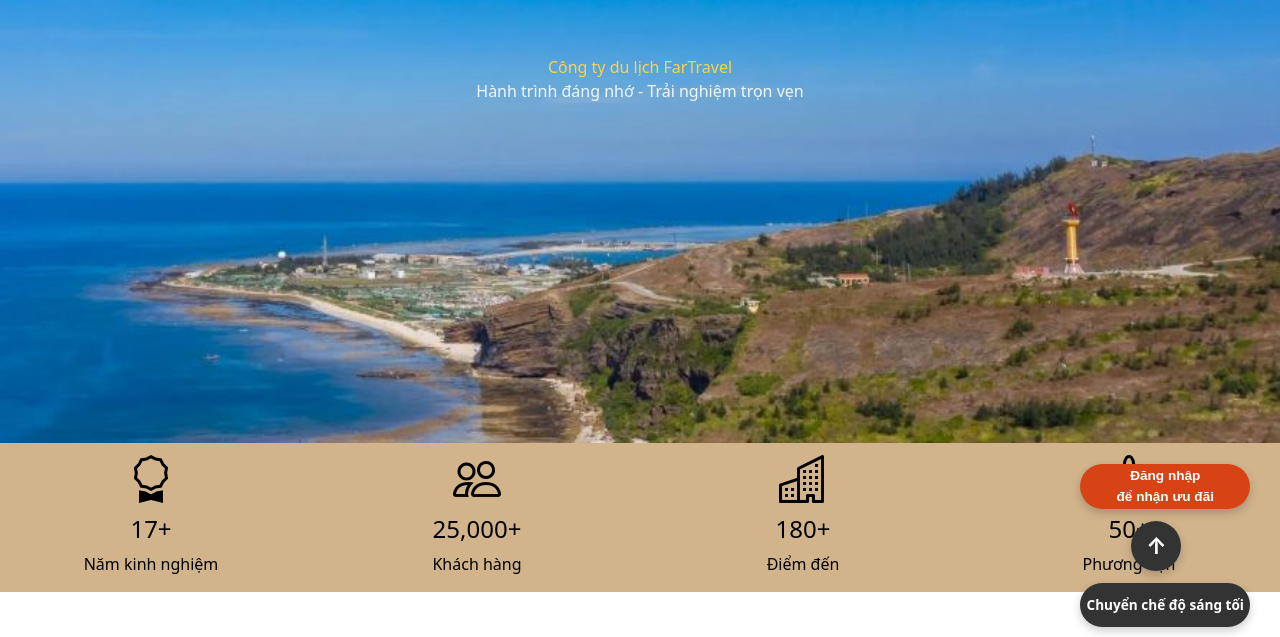
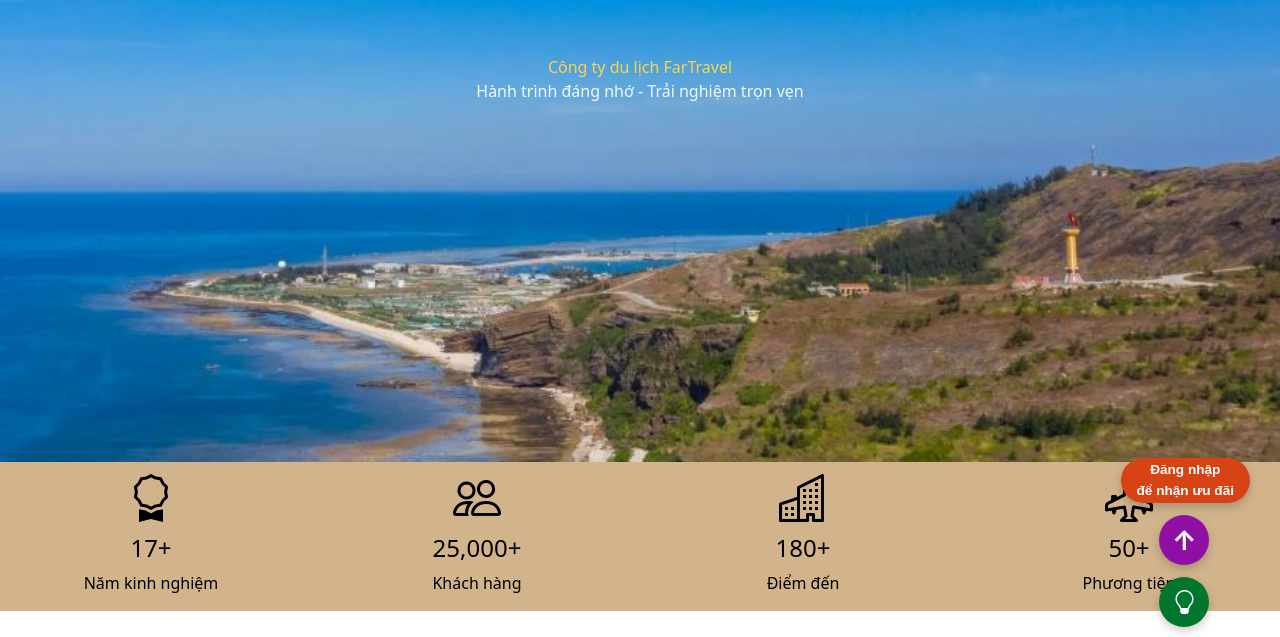
Before and after one commit to HaNguyenKhoi/FarTravel, a plain HTML site: page index.html in a window 1280 px wide. Shown: the part 143-780 px from the top of the page. Drawn offline with nearby package versions, Linux system fonts and the light colour scheme.

Commit message:
feat: add dark mode functionality and update styles across multiple CSS and HTML files

```diff
--- a/css/danhsachtour.css
+++ b/css/danhsachtour.css
@@ -115,8 +115,42 @@
     width: 50px;
     height: 50px;
     border-radius: 50%;
-    background-color: #333333;
-    font-size: 1.4rem;
+    background-color: #8f0ea3;
+    font-size: 1.7rem;
+}
+
+/*thiết lập chức năng chế độ sáng tối*/
+main {
+    background-color: white;
+    color: black;
+}
+
+main.dark-mode {
+    background-color: #181818;
+    color: #ffffff;
+}
+
+
+/*style nút sáng-tối*/
+.dark-mode-btn {
+    width: auto;
+    min-height: 44px;
+    margin-left: 30%;
+    width: 50px;
+    height: 50px;
+    border: none;
+    border-radius: 50%;
+    background-color: #03762d;
+    color: #ffffff;
+    cursor: pointer;
+    font-weight: bold;
+    font-size: 1.5rem;
+    box-shadow: 0 4px 10px rgba(0, 0, 0, 0.2);
+    transition: transform 0.3s ease, background-color 0.3s ease;
+}
+
+.dark-mode-btn:hover {
+    transform: scale(1.1);
 }
 
 
--- a/css/dichvukhac.css
+++ b/css/dichvukhac.css
@@ -118,10 +118,44 @@
     width: 50px;
     height: 50px;
     border-radius: 50%;
-    background-color: #333333;
-    font-size: 1.4rem;
+    background-color: #8f0ea3;
+    font-size: 1.7rem;
 }
 
+
+/*thiết lập chức năng chế độ sáng tối*/
+main {
+    background-color: white;
+    color: black;
+}
+
+main.dark-mode {
+    background-color: #181818;
+    color: #ffffff;
+}
+
+
+/*style nút sáng-tối*/
+.dark-mode-btn {
+    width: auto;
+    min-height: 44px;
+    margin-left: 30%;
+    width: 50px;
+    height: 50px;
+    border: none;
+    border-radius: 50%;
+    background-color: #03762d;
+    color: #ffffff;
+    cursor: pointer;
+    font-weight: bold;
+    font-size: 1.5rem;
+    box-shadow: 0 4px 10px rgba(0, 0, 0, 0.2);
+    transition: transform 0.3s ease, background-color 0.3s ease;
+}
+
+.dark-mode-btn:hover {
+    transform: scale(1.1);
+}
 
 
 
@@ -129,6 +163,9 @@
 /*card 1*/
 .card {
     padding: 2%;
+    background-color: transparent;
+    border: none;
+
 }
 
 /* Khung thẻ nằm ngang chuẩn */
--- a/css/lienhe.css
+++ b/css/lienhe.css
@@ -116,11 +116,6 @@
     width: 50px;
     height: 50px;
     border-radius: 50%;
-    background-color: #333333;
-    font-size: 1.4rem;
+    background-color: #8f0ea3;
+    font-size: 1.7rem;
 }
-
-
-.guidanhgia {
-    color: white;
-}
--- a/css/style.css
+++ b/css/style.css
@@ -1,15 +1,9 @@
-.body {
-    display: flex;
-    justify-content: center;
-    align-items: center;
+body {
     height: 100vh;
     width: 100%;
     padding: 0;
     margin: 0;
     border: 0;
-    overflow: hidden;
-    width: 100%;
-    max-width: 100%;
     overflow-x: hidden
 }
 
@@ -19,7 +13,7 @@
     background-repeat: no-repeat;
     background-size: cover;
     background-position: center;
-    height: 15.5cm;
+    height: 16cm;
 }
 
 .hero-title {
@@ -175,26 +169,41 @@
     width: 50px;
     height: 50px;
     border-radius: 50%;
-    background-color: #333333;
-    font-size: 1.4rem;
+    background-color: #8f0ea3;
+    font-size: 1.7rem;
 }
 
 
-
+/*thiết lập chức năng chế độ sáng tối*/
 main {
     background-color: white;
     color: black;
 }
 
-.dark-mode {
+main.dark-mode {
+    background-color: #181818;
+    color: #ffffff;
+}
+
+
+/*style nút sáng-tối*/
+.dark-mode-btn {
     width: auto;
     min-height: 44px;
+    margin-left: 30%;
+    width: 50px;
+    height: 50px;
     border: none;
-    border-radius: 22px;
-    background-color: #333333;
+    border-radius: 50%;
+    background-color: #03762d;
     color: #ffffff;
-    font-size: 0.85rem;
+    cursor: pointer;
     font-weight: bold;
-    cursor: pointer;
+    font-size: 1.5rem;
     box-shadow: 0 4px 10px rgba(0, 0, 0, 0.2);
+    transition: transform 0.3s ease, background-color 0.3s ease;
 }
+
+.dark-mode-btn:hover {
+    transform: scale(1.1);
+}
--- a/index.html
+++ b/index.html
@@ -249,11 +249,11 @@
                 </a>
 
                 <div>
-                    <button type="button" onclick="toggleDarkMode()" class="dark-mode"
+                    <button type="button" onclick="toggleDarkMode()" class="dark-mode-btn"
                         title="Chuyển chế độ sáng tối">
-                        Chuyển chế độ sáng tối
+                        <i class="bi bi-lightbulb"></i>
                     </button>
-                    <script src="../js/style.js"></script>
+                    <script src="./js/style.js"></script>
                 </div>
             </div>
         </section>
```
Also changed, not shown: webpages/danhsachtour.html (+8 -2 lines), webpages/dichvukhac.html (+11 -2 lines), webpages/lienhe.html (+1 -0 lines).
